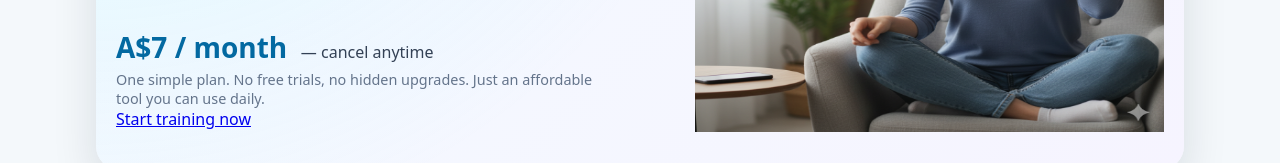
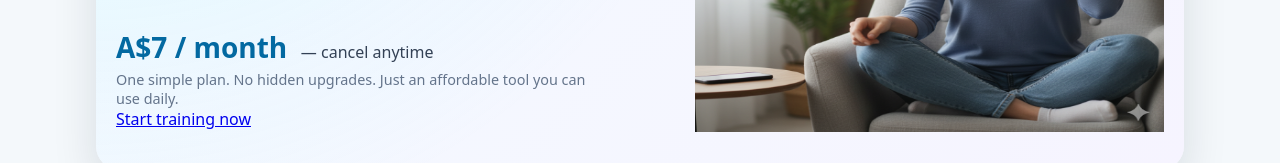
Before and after one commit to danyaffa/CalmTinnitus, a Next.js app: page / in a window 1280 px wide. Shown: the part 450-613 px from the top of the page. Built offline with nearby package versions, Linux system fonts and the light colour scheme; no server answers.

Commit message:
Update page.tsx

```diff
--- a/app/page.tsx
+++ b/app/page.tsx
@@ -58,7 +58,7 @@ export default function HomePage() {
                   <span className="nq-plan-detail"> — cancel anytime</span>
                 </p>
                 <p className="nq-plan-sub">
-                  One simple plan. No free trials, no hidden upgrades. Just an
+                  One simple plan. No hidden upgrades. Just an
                   affordable tool you can use daily.
                 </p>
 
```
